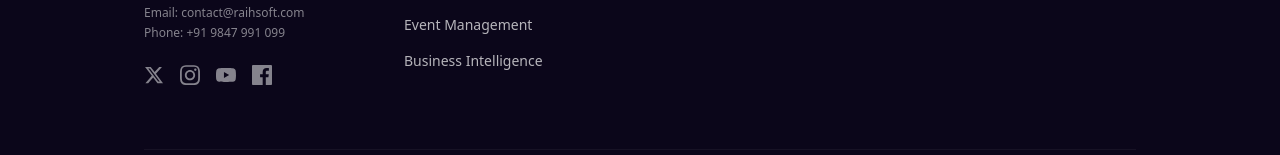
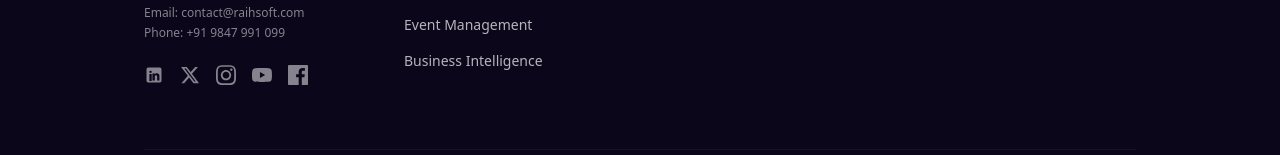
Before and after one commit to raihsoft/raihsuite-website, a Next.js app: page / in a window 1280 px wide. Shown: the part 7647-7802 px from the top of the page. Built offline with nearby package versions, Linux system fonts and the light colour scheme.

Commit message:
linkedin added

```diff
--- a/src/app/layout.tsx
+++ b/src/app/layout.tsx
@@ -197,6 +197,17 @@ export default function RootLayout({
                 </div>
                 <div className="flex items-center gap-4 pt-2">
                   <a
+                    href="https://www.linkedin.com/company/raihsoft/"
+                    target="_blank"
+                    rel="noopener noreferrer"
+                    className="text-white/50 hover:text-white transition-colors"
+                    aria-label="Raihsoft LinkedIn"
+                  >
+                    <svg className="w-5 h-5" fill="currentColor" viewBox="0 0 24 24">
+                      <path d="M19 3a2 2 0 0 1 2 2v14a2 2 0 0 1-2 2H5a2 2 0 0 1-2-2V5a2 2 0 0 1 2-2h14m-.5 15.5v-5.3a3.26 3.26 0 0 0-3.26-3.26c-.85 0-1.84.52-2.28 1.3v-1.11h-2.79v8.37h2.79v-4.93c0-.77.62-1.4 1.39-1.4a1.4 1.4 0 0 1 1.4 1.4v4.93h2.75M6.46 10.9v8.37H9.25V10.9H6.46M7.86 6.75a1.48 1.48 0 1 0 0 2.96 1.48 1.48 0 0 0 0-2.96z"/>
+                    </svg>
+                  </a>
+                  <a
                     href="https://x.com/raihsoft"
                     target="_blank"
                     rel="noopener noreferrer"
```
Also changed, not shown: 1 other file (tests, documents, lock files or other folders).
